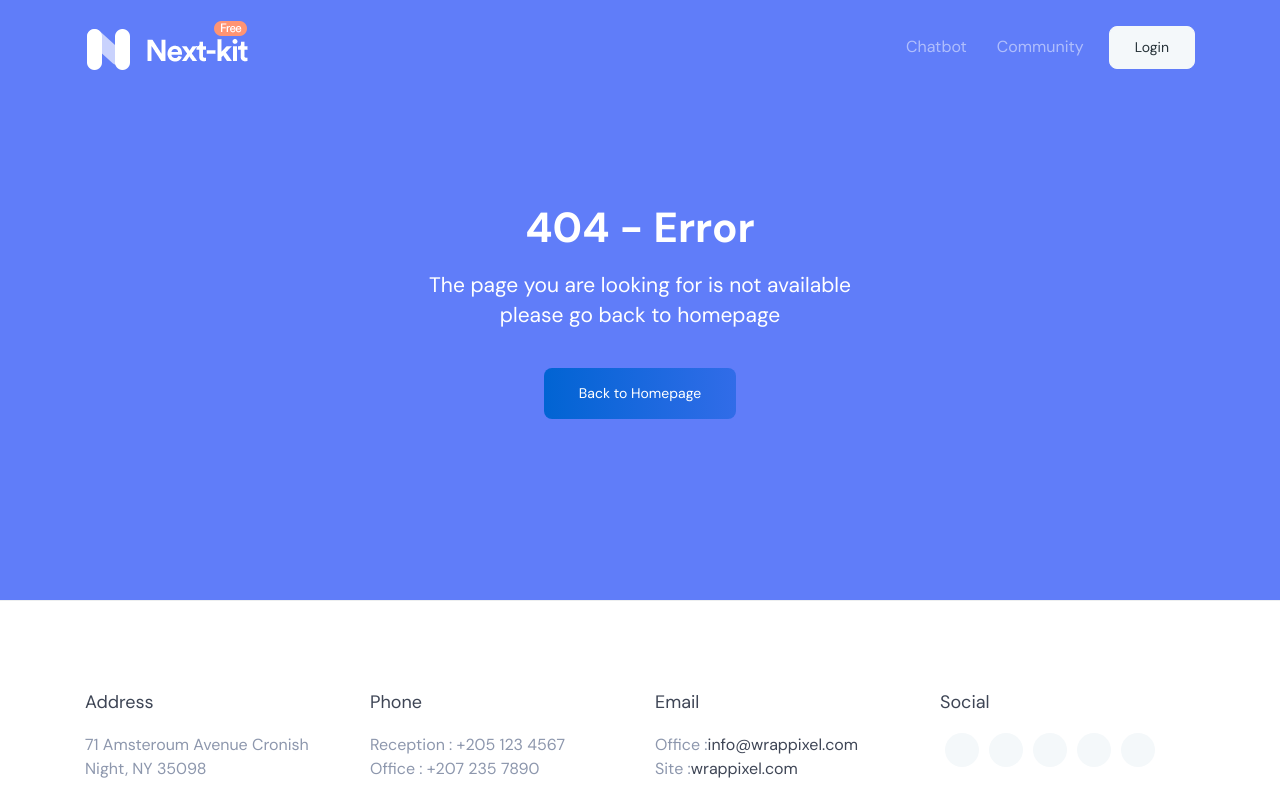
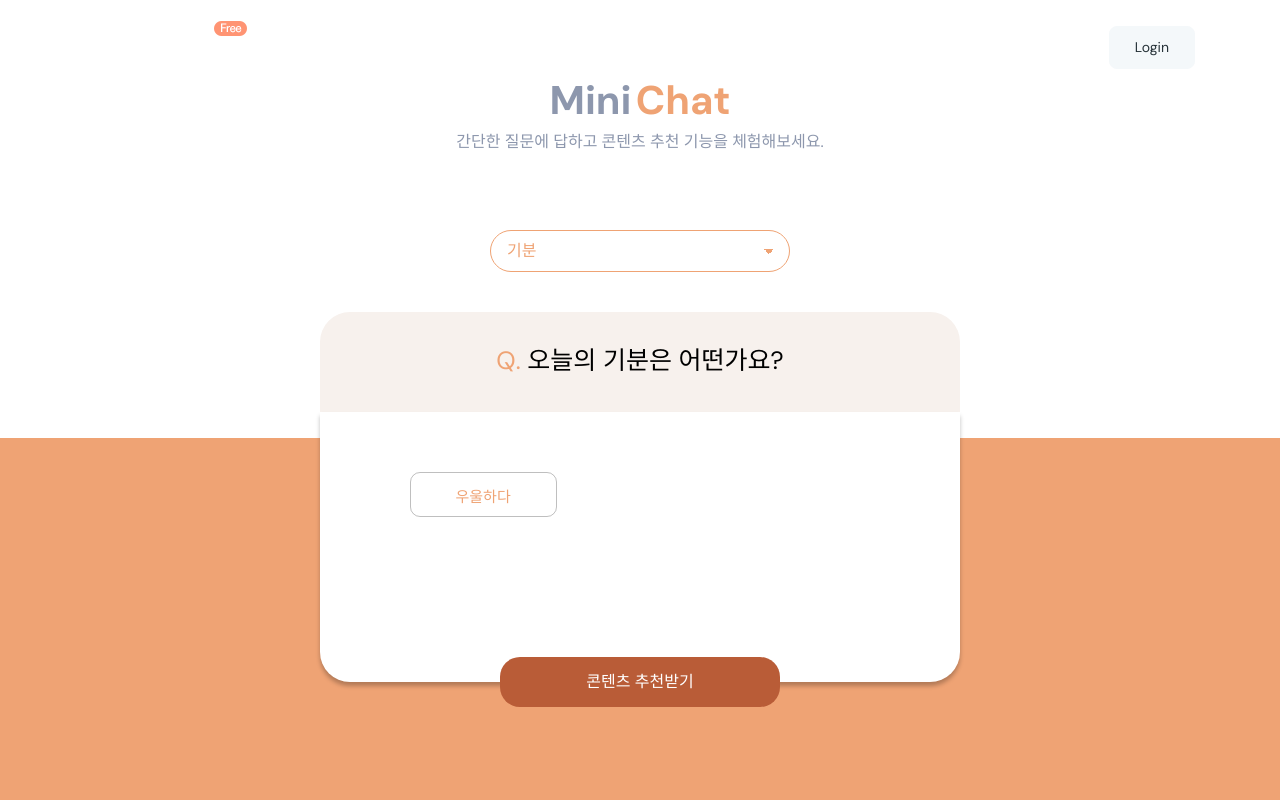
Before and after one commit to DSHanul2023/Hanul-Front, a Next.js app: page /survey in a window 1280 px wide. Before the commit this address had no page. Shown: the top 800 px of the page. Built offline with nearby package versions, Linux system fonts and the light colour scheme; a web font is replaced by a local one.

Commit message:
survey 페이지 1차

```diff
--- a/pages/content.js
+++ b/pages/content.js
@@ -23,7 +23,7 @@ function Content() {
         </div>
     )
     return (
-        <div id="body">
+        <div id="contentbody">
             <p id="title">추천 콘텐츠</p>
             <p id="ex">콘텐츠 추천기능을 체험해보세요.</p>
             <div id="booklist">{bookitem}</div>
--- /dev/null
+++ b/pages/survey.js
@@ -0,0 +1,31 @@
+function Survey() {
+    const question = (
+        <div id="boddy">
+            <select id="selectq" name="selectq" required autoFocus>
+                <option value="기분">기분</option>
+                <option value="고민">고민</option>
+            </select>
+            <div id="surveybox">
+            <div id="questionpart">
+                Q. <span id="question">오늘의 기분은 어떤가요?</span>
+            </div>
+            <div id="collectpart">
+                <div id="answerbox">
+                    <span id="answertext">우울하다</span>
+                </div>
+            </div>
+            <button id="commendbtn">콘텐츠 추천받기</button>
+        </div>
+        </div>
+    );
+
+    return (
+        <div id="surveybody">
+            <strong>Mini</strong> <strong id="titlechat">Chat</strong>
+            <p>간단한 질문에 답하고 콘텐츠 추천 기능을 체험해보세요.</p>
+            {question}
+        </div>
+    );
+}
+
+export default Survey;
--- a/styles/css/content.css
+++ b/styles/css/content.css
@@ -1,6 +1,3 @@
-#body{
-    background-color: #F9F4E8;
-}
 #title{
     font-weight: 400;
     font-size: 20px;
--- /dev/null
+++ b/styles/css/survey.css
@@ -0,0 +1,104 @@
+#boddy{
+    text-align: center;
+}
+#surveybody{
+    background-image: linear-gradient(white 50%, #EFA374 50%);
+    width:100%;
+    height:100%;
+    margin-top:70px;
+    text-align: center;
+}
+strong{
+    font-size:40px;
+}
+#titlechat{
+    color: #EFA374;
+
+}
+#selectq{
+    width:300px;
+    background-color: white;
+    border: 1px solid #EFA374;
+    border-radius: 30px;
+    display: inline-block;
+    font: inherit;
+    line-height: 1.5em;
+    padding: 0.5em 3.5em 0.5em 1em;
+    color:#EFA374;
+
+    margin: 0;
+    margin-top:60px;
+    -webkit-box-sizing: border-box;
+    -moz-box-sizing: border-box;
+    box-sizing: border-box;
+    -webkit-appearance: none;
+    -moz-appearance: none;
+
+
+    background-image:
+    linear-gradient(45deg, transparent 50%, #EFA374 50%),
+    linear-gradient(135deg, #EFA374 50%, transparent 50%),
+    radial-gradient(white 70%, transparent 72%);
+    background-position:
+    calc(100% - 20px) calc(1em + 2px),
+    calc(100% - 15px) calc(1em + 2px),
+    calc(100% - .5em) .5em;
+    background-size:
+    5px 5px,
+    5px 5px,
+    1.5em 1.5em;
+    background-repeat: no-repeat;
+}
+#selectq option:hover {
+    color: black;
+}
+
+#surveybox{
+    margin-top:40px;
+    padding-bottom:100px;
+}
+#questionpart{
+    width:50%;
+    margin-left:25%;
+    height: 100px;
+    background: #F7F1ED;
+    border-radius: 30px 30px 0px 0px;
+    font-weight: 400;
+    font-size: 25px;
+    padding-top: 30px;
+    color:#EFA374;
+}
+#question{
+    color:black;
+}
+#collectpart{
+    background-color: white;
+    width:50%;
+    margin-left:25%;
+    height: 270px;
+    box-shadow: 0px 4px 4px rgba(0, 0, 0, 0.25);
+    border-radius: 0px 0px 30px 30px;
+    padding-top:60px;
+    padding-left:7%;
+    margin-bottom:-25px;
+}
+#answerbox{
+    width: 147px;
+    height: 45px;
+    border: 1px solid rgba(0, 0, 0, 0.25);
+    border-radius: 10px;
+    font-size: 15px;
+    color: #EFA374;
+    text-align: center;
+    padding-top:13px;
+    margin-right:5px;
+}
+#commendbtn{
+    width: 280px;
+    height: 50px;
+    background: #B95C37;
+    border-radius: 20px;
+    border:0px;
+    color:white;
+    text-align:center;
+}
--- a/styles/scss/style.scss
+++ b/styles/scss/style.scss
@@ -26,4 +26,5 @@ File: scss
 @import "app.scss";
 @import "common.scss";
 @import "responsive.scss";
-@import "../css/content.css"
+@import "../css/content.css";
+@import "../css/survey.css";
```
